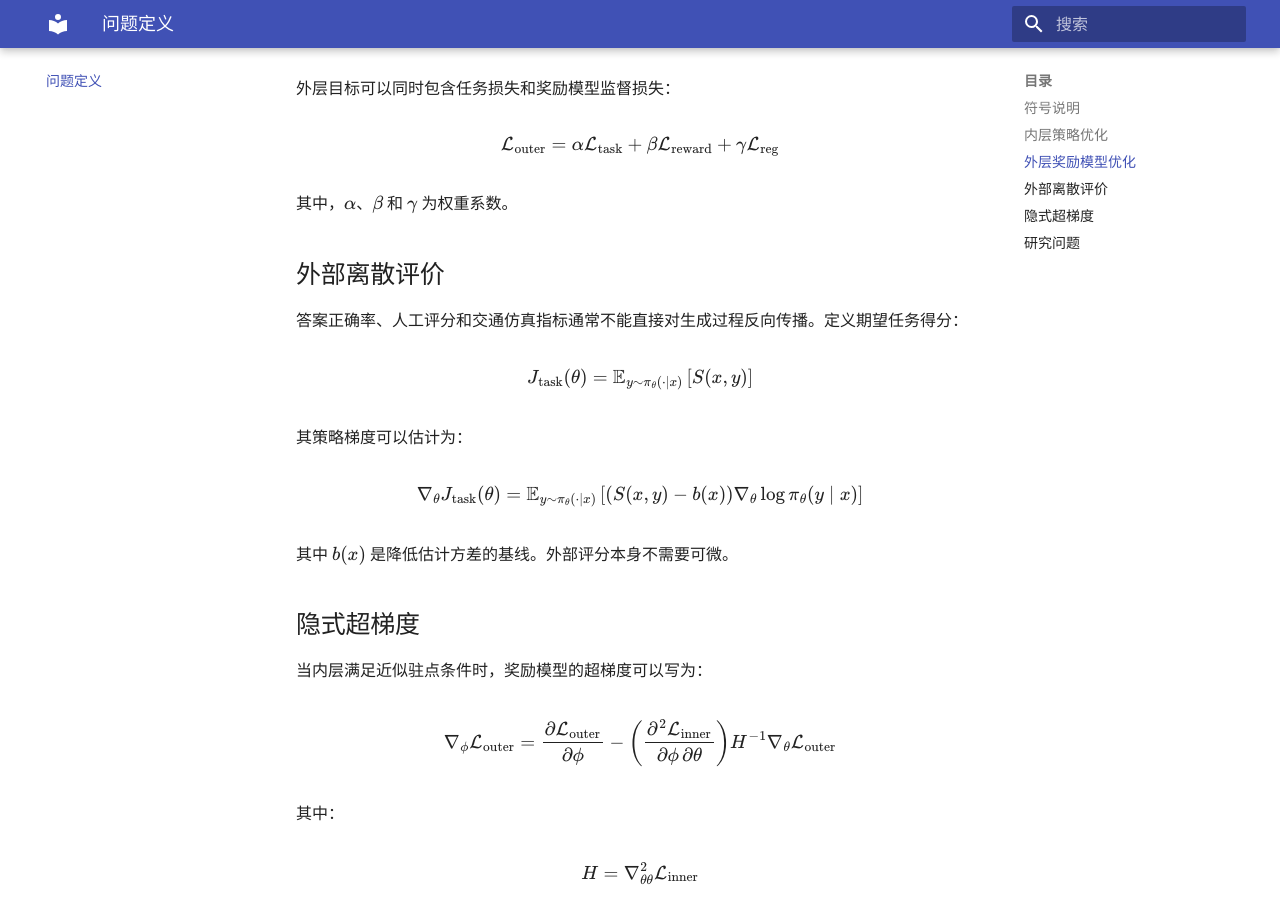
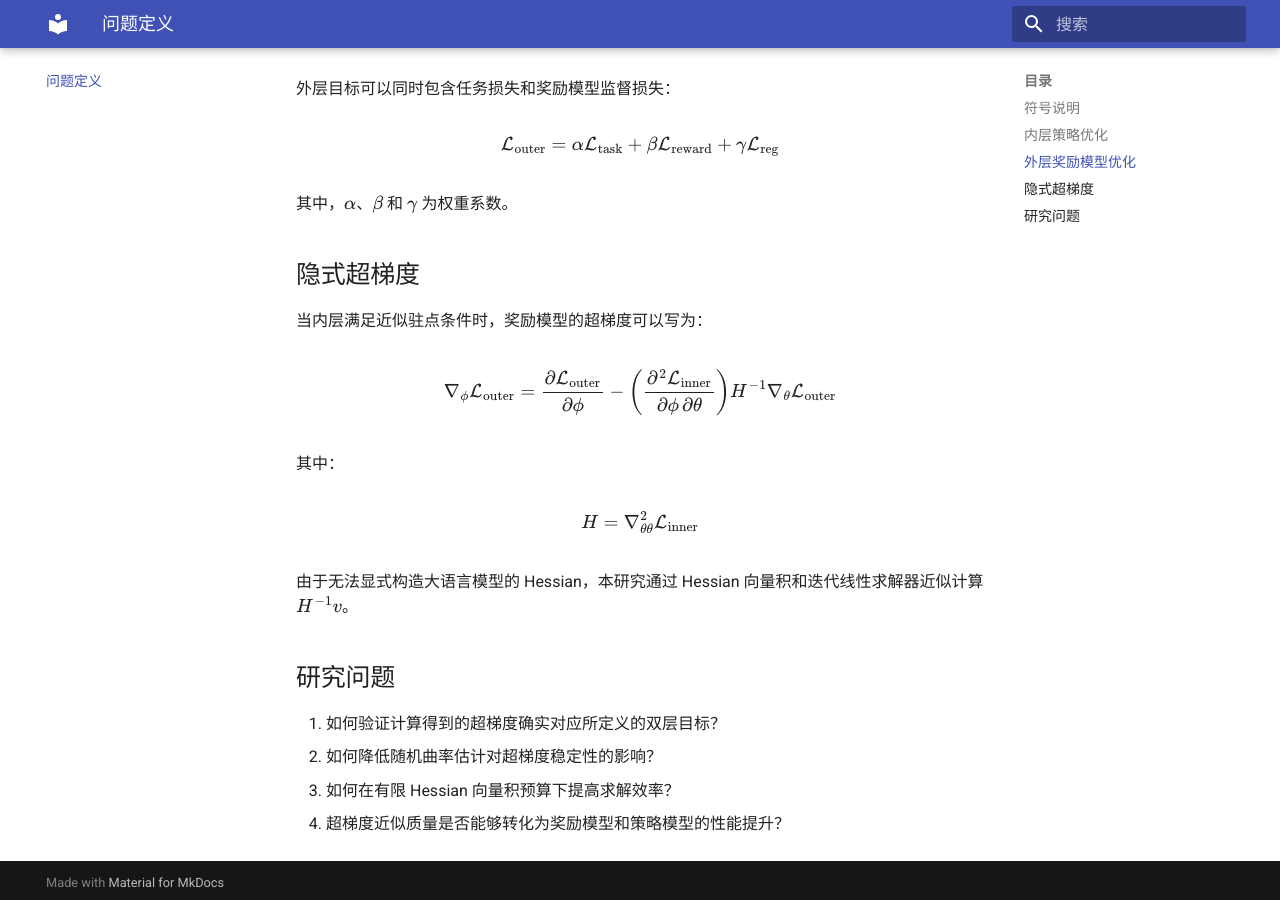
Before and after one commit to privacynot/PARL, an MkDocs documentation site: the page built from docs/problem-definition.md, in a window 1280 px wide and 900 px high, scrolled down 1159 px. Built offline with MkDocs 1.6.1 and Material for MkDocs 9.7.7, drawn with Linux system fonts in a browser that asks for light colours.

Commit message:
Update problem-definition.md

```diff
--- a/docs/problem-definition.md
+++ b/docs/problem-definition.md
@@ -53,30 +53,6 @@
 
 其中，\(\alpha\)、\(\beta\) 和 \(\gamma\) 为权重系数。
 
-## 外部离散评价
-
-答案正确率、人工评分和交通仿真指标通常不能直接对生成过程反向传播。定义期望任务得分：
-
-\[
-J_{\mathrm{task}}(\theta)
-=
-\mathbb{E}_{y\sim\pi_\theta(\cdot\mid x)}
-\left[S(x,y)\right]
-\]
-
-其策略梯度可以估计为：
-
-\[
-\nabla_\theta J_{\mathrm{task}}(\theta)
-=
-\mathbb{E}_{y\sim\pi_\theta(\cdot\mid x)}
-\left[
-\left(S(x,y)-b(x)\right)
-\nabla_\theta\log\pi_\theta(y\mid x)
-\right]
-\]
-
-其中 \(b(x)\) 是降低估计方差的基线。外部评分本身不需要可微。
 
 ## 隐式超梯度
 
```
